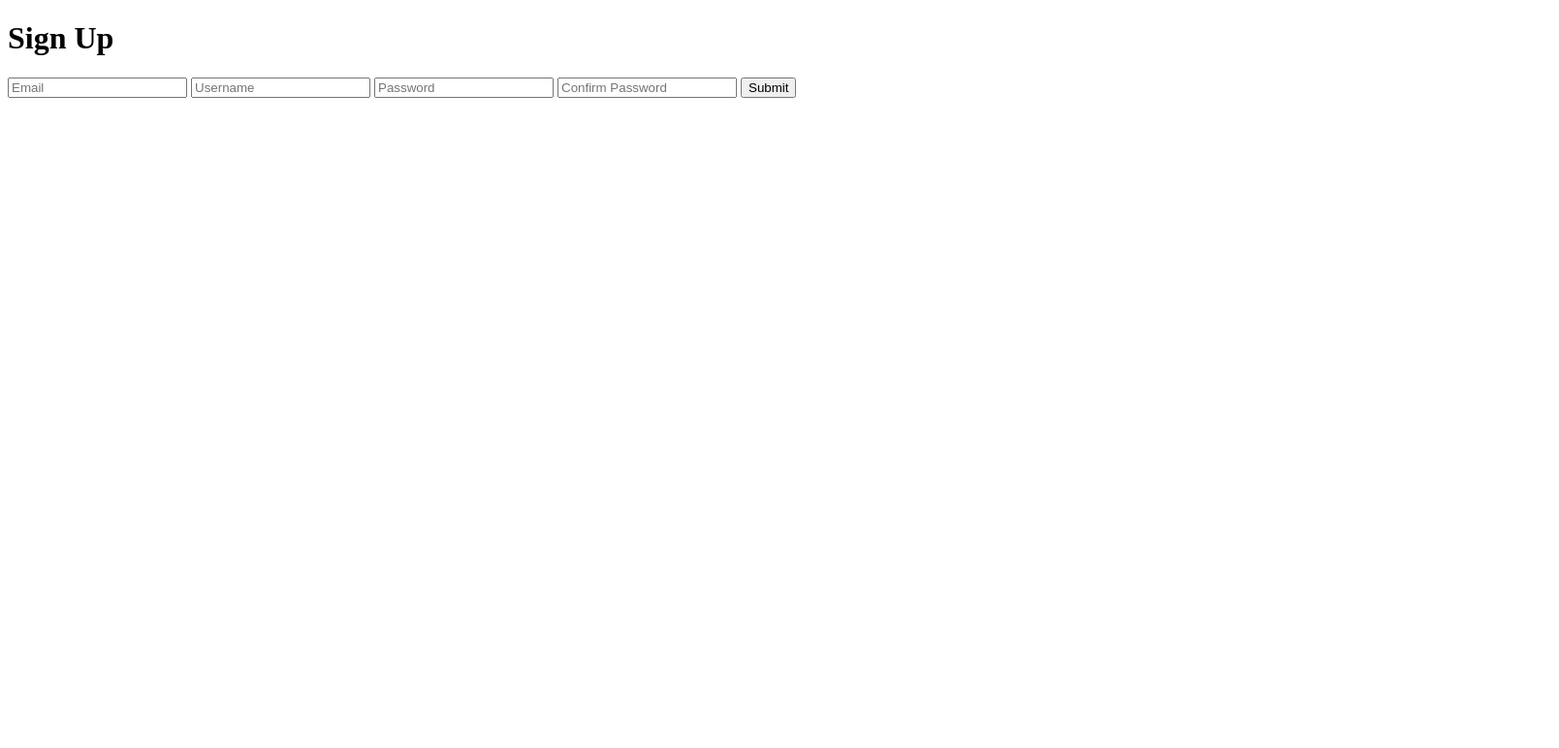
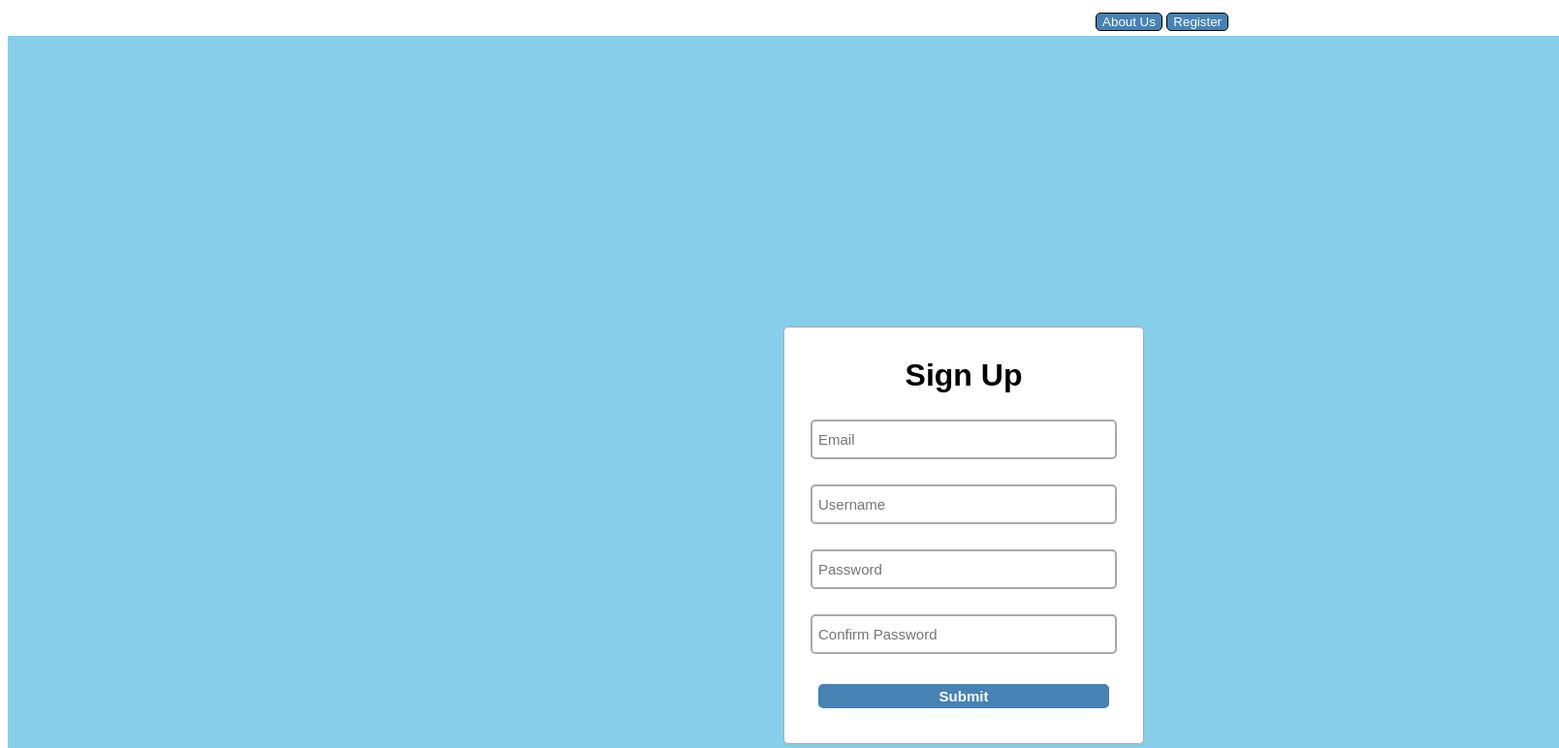
Before and after one commit to RJYocham/HTMLRegisterPage, a plain HTML site: page index.html in a window 1280 px wide. Shown: the top 772 px of the page at 97% size, 1608 px wide, since content can reach past the window. Drawn offline with Linux system fonts and the light colour scheme.

Commit message:
basic layout done

```diff
--- a/index.html
+++ b/index.html
@@ -6,17 +6,37 @@
     <link rel="stylesheet" href="main.css">
 </head>
 
+
+<header>
+    <button id="about">About Us</button>
+    <button id="register">Register</button>
+</header>
+<div id="bg">
+
     <body>
-    <div>
+
+        <div id="form">
             <h1>Sign Up</h1>
+
             <form>
-            <input type="email" placeholder="Email">
-            <input type="text" placeholder="Username">
-            <input type="password" placeholder="Password">
-            <input type="password" placeholder="Confirm Password">
-            <button type="submit">Submit</button>
+                <p>
+                    <input type="email" placeholder="Email" class="input">
+                </p>
+                <p>
+                    <input type="text" placeholder="Username" class="input">
+                </p>
+                <p>
+                    <input type="password" placeholder="Password" class="input">
+                </p>
+                <p>
+                    <input type="password" placeholder="Confirm Password" class="input">
+                </p>
+                <p>
+                    <button id="submit" type="submit">Submit</button>
+                </p>
             </form>
         </div>
     </body>
+</div>
 
 </html>
--- a/main.css
+++ b/main.css
@@ -0,0 +1,68 @@
+body{
+    font-family: Arial;
+    background-color: white;
+
+}
+
+header{
+    background-color: white;
+    text-align: right;
+    border: thick solid white;
+    position:relative;
+
+}
+
+input{
+    width: 300px;
+    height: 25px;
+    font-size: 15px;
+    border-radius: 5px;
+    border: 2px solid darkgray;
+    margin: 5px;
+    padding: 6px;
+}
+
+#form{
+    background-color: white;
+    border: 1px solid darkgray;
+    border-radius: 5px;
+    text-align: center;
+    padding: 10px;
+    width: 350px;
+
+}
+
+
+#about{
+    /* direction to about page */
+    border: 1px solid black;
+    background-color: steelblue;
+    color: White;
+    border-radius: 5px;
+}
+
+#register{
+    /*direction to registration*/
+    border: 1px solid black;
+    background-color: steelblue;
+    color: White;
+    border-radius: 5px;
+}
+
+#submit{
+    /* submit form */
+    border: 2px solid steelblue;
+    background-color: steelblue;
+    border-radius: 5px;
+    width: 300px;
+    height: 25px;
+    color: White;
+    font-size: 15px;
+    font-weight: bold;
+    margin: 10px;
+}
+
+#bg{
+    background-color: skyblue;
+    padding: 300px 800px
+}
```
Lines whose indentation alone changed are shown as unchanged.
